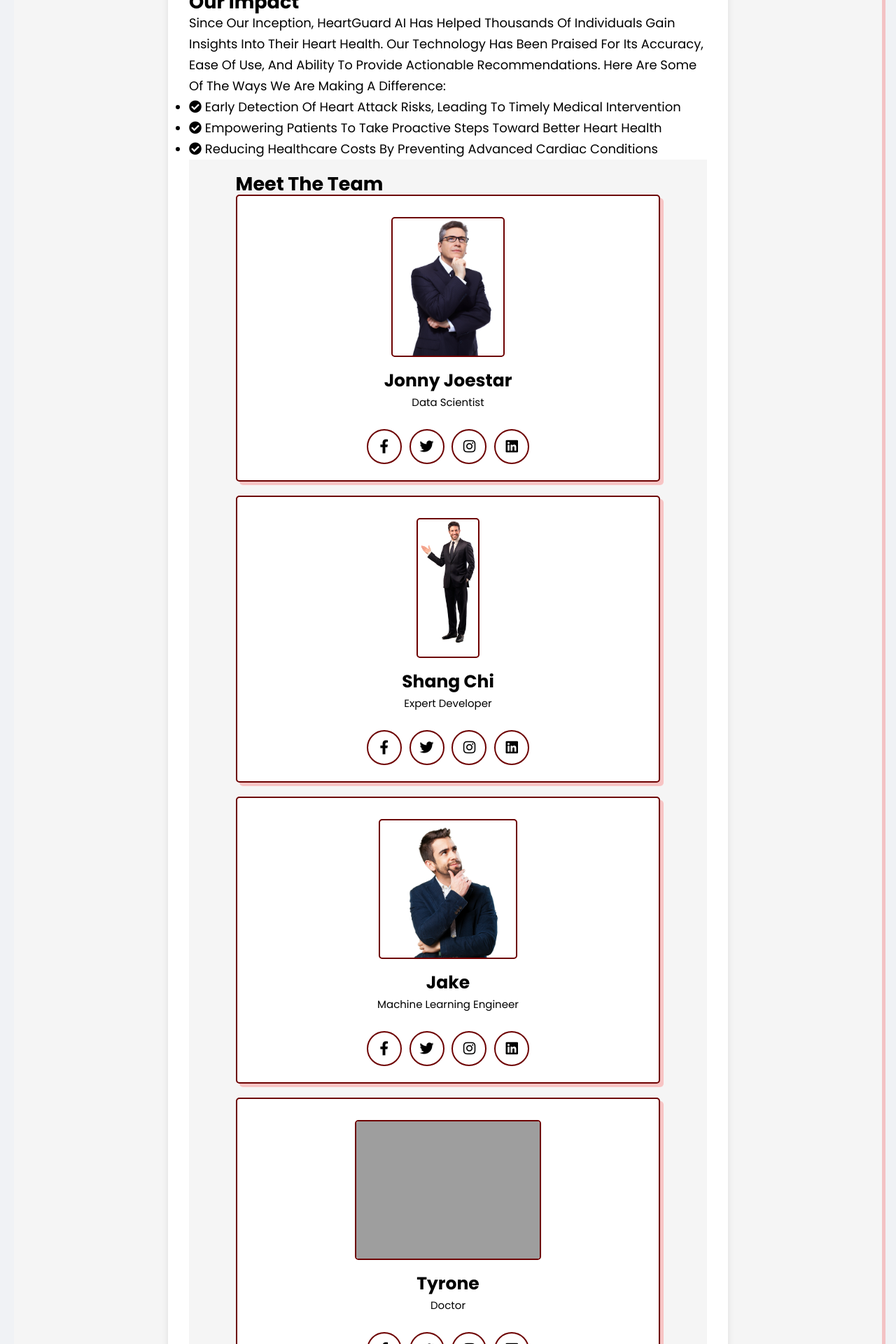
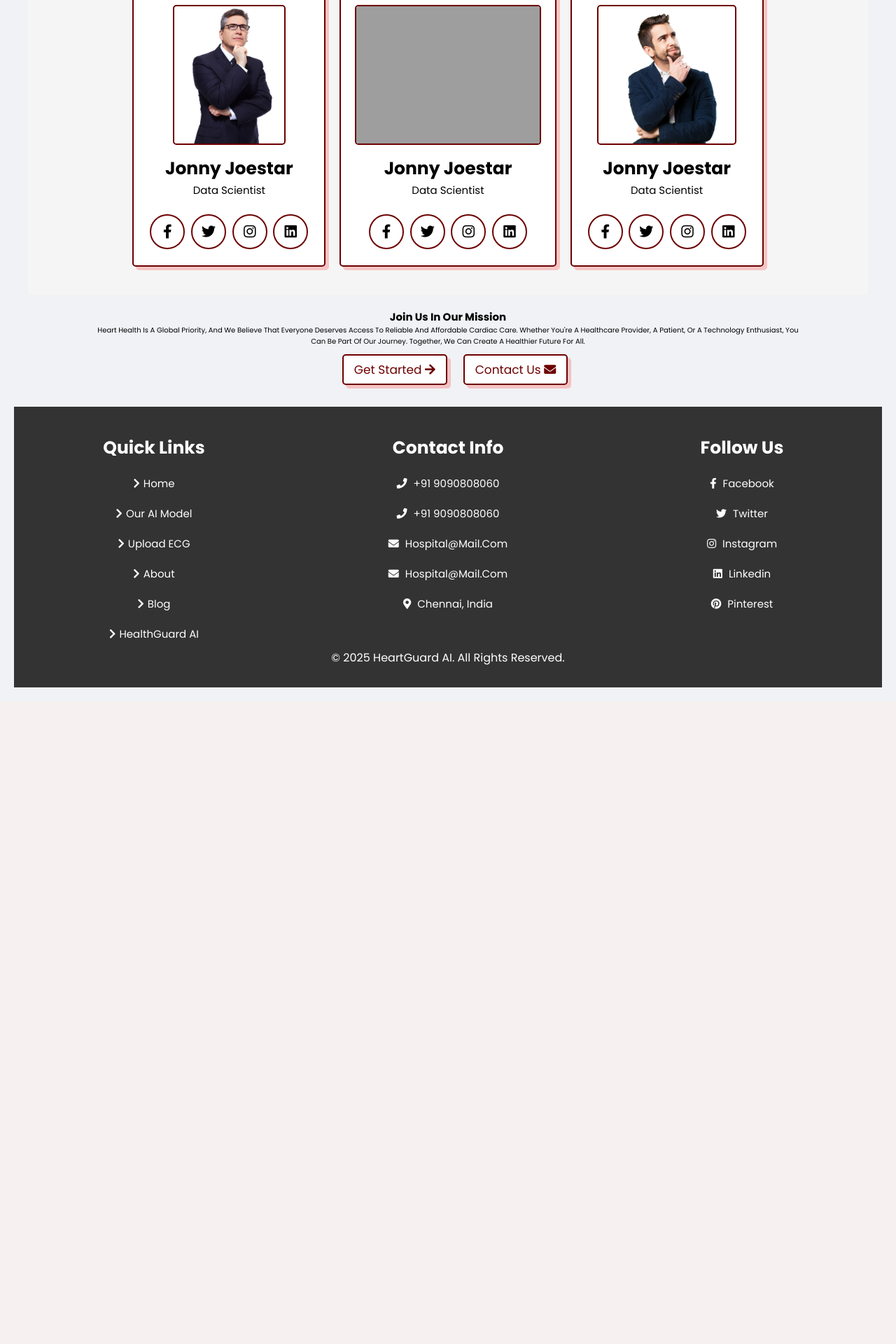
Before and after one commit to tripathiayushman/HeartGuard, a Flask app: page /model.html in a window 1280 px wide. Shown: the part 2280-4200 px from the top of the page at 70% size. After the commit the page ends 3262 px from the top, so only its background shows below. Run offline with Flask 3, Linux system fonts and the light colour scheme; parts of the project's set-up code (start-up, migrations or seed data) failed here and were passed over; grey boxes are pictures that could not be loaded.

Commit message:
Front-end Fixed & Read me Updated

```diff
--- a/static/css/style.css
+++ b/static/css/style.css
@@ -435,15 +435,25 @@
 .footer .box-container .box a:hover i {
     padding-right: 2rem;
 }
+.team {
+    padding: 4rem 9%;
+    text-align: center;
+    max-width: 1200px;
+    margin: auto;
+}
 
 
-.doctors .box-container {
-    display: grid;
+.team .box-container {
+    display: flex;
+    flex-wrap: wrap;
+    justify-content: center;
+    gap: 20px;
+    /* display: grid;
     grid-template-columns: repeat(auto-fit, minmax(30rem, 1fr));
-    gap: 2rem;
+    gap: 2rem; */
 }
 
-.doctors .box-container .box {
+.team .box-container .box {
     text-align: center;
     background: #fff;
     border-radius: .5rem;
@@ -452,7 +462,7 @@
     padding: 2rem;
 }
 
-.doctors .box-container .box img {
+.team .box-container .box img {
     height: 20rem;
     border: var(--border);
     border-radius: .5rem;
@@ -460,21 +470,21 @@
     margin-bottom: 1rem;
 }
 
-.doctors .box-container .box h3 {
+.team .box-container .box h3 {
     color: var(--black);
     font-size: 2.5rem;
 }
 
-.doctors .box-container .box span {
+.team .box-container .box span {
     color: var(--green);
     font-size: 1.5rem;
 }
 
-.doctors .box-container .box .share {
+.team .box-container .box .share {
     padding-top: 2rem;
 }
 
-.doctors .box-container .box .share a {
+.team .box-container .box .share a {
     height: 5rem;
     width: 5rem;
     line-height: 4.5rem;
@@ -485,7 +495,7 @@
     margin: .3rem;
 }
 
-.doctors .box-container .box .share a:hover {
+.team .box-container .box .share a:hover {
     background: var(--green);
     color: #fff;
     box-shadow: var(--box-shadow);
--- a/templates/blog.html
+++ b/templates/blog.html
@@ -87,7 +87,7 @@
     <div class="box-container">
         <div class="box">
             <h3>quick links</h3>
-            <a href="index.html">home</a>
+            <a href="index.html"><i class="fas fa-chevron-right"></i>home</a>
             <a href="model.html"><i class="fas fa-chevron-right"></i>Our AI Model</a>
             <a href="upload.html"><i class="fas fa-chevron-right"></i>Upload ECG</a>
             <a href="about.html"><i class="fas fa-chevron-right"></i>About</a>
--- a/templates/index.html
+++ b/templates/index.html
@@ -96,7 +96,7 @@
     <div class="box-container">
         <div class="box">
             <h3>quick links</h3>
-            <a href="index.html">home</a>
+            <a href="index.html"><i class="fas fa-chevron-right"></i>home</a>
             <a href="model.html"><i class="fas fa-chevron-right"></i>Our AI Model</a>
             <a href="upload.html"><i class="fas fa-chevron-right"></i>Upload ECG</a>
             <a href="about.html"><i class="fas fa-chevron-right"></i>About</a>
--- a/templates/model.html
+++ b/templates/model.html
@@ -5,6 +5,7 @@
     <meta name="viewport" content="width=device-width, initial-scale=1.0">
     <title>Heart Attack Prediction - AI Model</title>
     <link rel="stylesheet" href="{{ url_for('static', filename='css/style.css') }}">
+    <link rel="stylesheet" href="https://cdnjs.cloudflare.com/ajax/libs/font-awesome/5.15.3/css/all.min.css">
 </head>
 <body background="{{ url_for('static', filename='image/model.png') }}">
 
@@ -24,27 +25,29 @@
 </header>
 
 <!-- AI Model Section -->
-<section class="ai-model" id="model">
+<section class="ai-model" id="model" style= "box-shadow: none; background-color: rgba(255, 255, 255, 0); align-items: center; text-align: justify;">
     <h1 class="heading"> How <span>Our AI Model</span> Works </h1>
     <div class="content">
         <p>Our advanced machine learning model utilizes ECG (electrocardiogram) data to detect early signs of heart attacks, providing a fast and reliable method for heart disease prediction. The model processes ECG signals in real-time, identifying subtle irregularities that may not be noticeable to the human eye but could indicate a risk of heart attack. By leveraging a large and diverse dataset trained on thousands of ECG scans, our AI system can deliver highly accurate results, ensuring that individuals receive precise assessments of their heart health.</p>
-
+        <hr><br>
         <h2>How It Works</h2>
-            <i class="fas fa-check-circle"></i> Upload your ECG in CSV format
-            <i class="fas fa-check-circle"></i> AI model processes your data
-            <i class="fas fa-check-circle"></i> Get instant risk assessment
+            <i class="fas fa-check-circle"></i> Upload your ECG in CSV format <br>
+            <i class="fas fa-check-circle"></i> AI model processes your data <br>
+            <i class="fas fa-check-circle"></i> Get instant risk assessment <br>
 
 
+        <hr><br>
 
         <h2>Why Choose HeartGuard AI?</h2>
         <div class="benefits">
-            <ul>
-                <li><i class="fas fa-check-circle"></i> Early detection of heart attack risks</li>
-                <li><i class="fas fa-check-circle"></i> Fast and accurate results</li>
-                <li><i class="fas fa-check-circle"></i> Easy-to-understand reports</li>
-                <li><i class="fas fa-check-circle"></i> Non-invasive and secure</li>
-            </ul>
+
+                <i class="fas fa-check-circle"></i> Early detection of heart attack risks <br>
+                <i class="fas fa-check-circle"></i> Fast and accurate results <br>
+                <i class="fas fa-check-circle"></i> Easy-to-understand reports <br>
+                <i class="fas fa-check-circle"></i> Non-invasive and secure <br>
+
         </div>
+        <hr><br>
 
         <h2>Testimonials</h2>
         <div class="testimonials">
@@ -57,6 +60,7 @@
                 <p>- Jane Smith</p>
             </div>
         </div>
+        <hr><br>
 
         <h2>Frequently Asked Questions</h2>
         <div class="faq">
@@ -64,47 +68,26 @@
                 <h3>What format should my ECG data be in?</h3>
                 <p>Your ECG data should be uploaded in a CSV format. Ensure the file contains the necessary columns for accurate analysis.</p>
             </div>
+            <br>
             <div class="question">
                 <h3>How accurate is the AI model?</h3>
                 <p>Our AI model has been trained on thousands of ECG scans and delivers highly accurate results. However, it is not a substitute for professional medical advice.</p>
             </div>
+            <br>
             <div class="question">
                 <h3>Is my data secure?</h3>
                 <p>Yes, we use advanced encryption to ensure your data is safe and secure. Your privacy is our top priority.</p>
             </div>
+            <br>
         </div>
-        <div class="cta">
+        <div class="cta" style="align-items: center; text-align: center;">
             <a href="upload.html" class="btn">Upload Your ECG Now <i class="fas fa-upload"></i></a>
         </div>
     </div>
 
-    <!DOCTYPE html>
-<html lang="en">
-<head>
-    <meta charset="UTF-8">
-    <meta name="viewport" content="width=device-width, initial-scale=1.0">
-    <title>About HeartGuard AI</title>
-    <link rel="stylesheet" href="https://cdnjs.cloudflare.com/ajax/libs/font-awesome/5.15.4/css/all.min.css">
-    <link rel="stylesheet" href="style.css">
-</head>
-<body>
-
-<!-- Header Section -->
-<header class="header">
-    <a href="#" class="logo"> <i class="fas fa-heartbeat"></i> HeartGuard AI </a>
-    <nav class="navbar">
-        <a href="index.html">Home</a>
-        <a href="model.html">Our AI Model</a>
-        <a href="upload.html">Upload ECG</a>
-        <a href="about.html">About</a>
-        <a href="blog.html">Blog</a>
-        <a href="ai-model.html" class="btn"><i class="fas fa-heartbeat"></i> HealthGuard AI</a>
-    </nav>
-    <div id="menu-btn" class="fas fa-bars"></div>
-</header>
-
+</section>
 <!-- About Section -->
-<section class="about" id="about">
+<section class="about" id="about" style="box-shadow: none;">
     <h1 class="heading"> About <span>HeartGuard AI</span> </h1>
     <div class="container">
         <div class="content">
@@ -138,15 +121,39 @@
                 <li><i class="fas fa-check-circle"></i> Empowering patients to take proactive steps toward better heart health</li>
                 <li><i class="fas fa-check-circle"></i> Reducing healthcare costs by preventing advanced cardiac conditions</li>
             </ul>
+        </div>
+    </div>
+</section>
 
 
-            <section class="doctors" id="doctors">
+
+<section class="team"  id="team">
     <h2>Meet the Team</h2>
-
     <div class="box-container">
-
         <div class="box">
-                        <img src="{{ url_for('static', filename='image/team1.png') }}" alt="Home Image">
+            <img src="{{ url_for('static', filename='image/team1.png') }}" alt="">
+            <h3>Jonny Joestar</h3>
+            <span>Data Scientist</span>
+            <div class="share">
+                <a href="#" class="fab fa-facebook-f"></a>
+                <a href="#" class="fab fa-twitter"></a>
+                <a href="#" class="fab fa-instagram"></a>
+                <a href="#" class="fab fa-linkedin"></a>
+            </div>
+        </div>
+        <div class="box">
+            <img src="{{ url_for('static', filename='image/team4.png') }}" alt="">
+            <h3>Jonny Joestar</h3>
+            <span>Data Scientist</span>
+            <div class="share">
+                <a href="#" class="fab fa-facebook-f"></a>
+                <a href="#" class="fab fa-twitter"></a>
+                <a href="#" class="fab fa-instagram"></a>
+                <a href="#" class="fab fa-linkedin"></a>
+            </div>
+        </div>
+        <div class="box">
+            <img src="{{ url_for('static', filename='image/team3.png') }}" alt="">
             <h3>Jonny Joestar</h3>
             <span>Data Scientist</span>
             <div class="share">
@@ -157,47 +164,9 @@
             </div>
         </div>
 
-                    <div class="box">
-                        <img src="{{ url_for('static', filename='image/team2.png') }}" alt="Home Image">
-                        <h3>Shang Chi</h3>
-                        <span>Expert Developer</span>
-                        <div class="share">
-                            <a href="#" class="fab fa-facebook-f"></a>
-                            <a href="#" class="fab fa-twitter"></a>
-                            <a href="#" class="fab fa-instagram"></a>
-                            <a href="#" class="fab fa-linkedin"></a>
-                        </div>
-                    </div>
-
-                    <div class="box">
-                        <img src="{{ url_for('static', filename='image/team3.png') }}" alt="Home Image">
-                        <h3>Jake</h3>
-                        <span>Machine Learning Engineer</span>
-                        <div class="share">
-                            <a href="#" class="fab fa-facebook-f"></a>
-                            <a href="#" class="fab fa-twitter"></a>
-                            <a href="#" class="fab fa-instagram"></a>
-                            <a href="#" class="fab fa-linkedin"></a>
-                        </div>
-                    </div>
-
-                    <div class="box">
-                        <img src="{{ url_for('static', filename='image/team4.png') }}" alt="Home Image">
-                        <h3>Tyrone</h3>
-                        <span>Doctor</span>
-                        <div class="share">
-                            <a href="#" class="fab fa-facebook-f"></a>
-                            <a href="#" class="fab fa-twitter"></a>
-                            <a href="#" class="fab fa-instagram"></a>
-                            <a href="#" class="fab fa-linkedin"></a>
-                        </div>
-                    </div>
-
-                </div>
-
 </section>
 
-
+<section class="cta" id="cta" style="align-items: center; text-align: center;">
             <h2>Join Us in Our Mission</h2>
             <p>Heart health is a global priority, and we believe that everyone deserves access to reliable and affordable cardiac care. Whether you're a healthcare provider, a patient, or a technology enthusiast, you can be part of our journey. Together, we can create a healthier future for all.</p>
             <div class="cta">
@@ -207,7 +176,7 @@
         </div>
     </div>
 </section>
-
+<br>
 
 </section>
 
@@ -215,7 +184,7 @@
     <div class="box-container">
         <div class="box">
             <h3>quick links</h3>
-            <a href="index.html">home</a>
+            <a href="index.html"><i class="fas fa-chevron-right"></i>home</a>
             <a href="model.html"><i class="fas fa-chevron-right"></i>Our AI Model</a>
             <a href="upload.html"><i class="fas fa-chevron-right"></i>Upload ECG</a>
             <a href="about.html"><i class="fas fa-chevron-right"></i>About</a>
```
Also changed, not shown: templates/about.html (+9 -19 lines), templates/upload.html (+40 -3 lines), README.md. Lines whose indentation alone changed are shown as unchanged.
